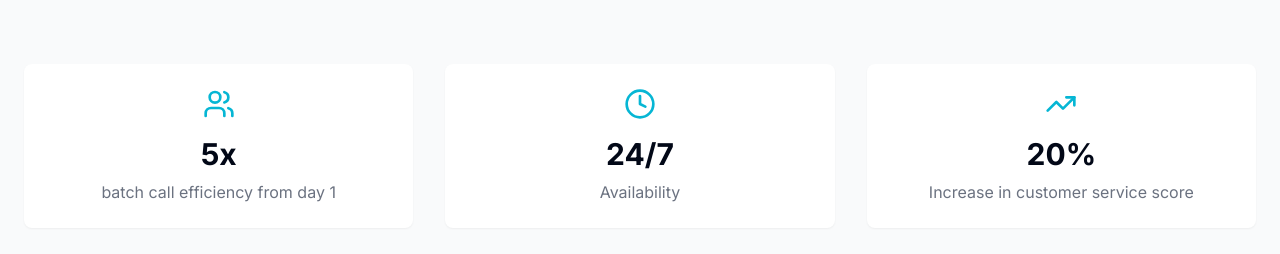
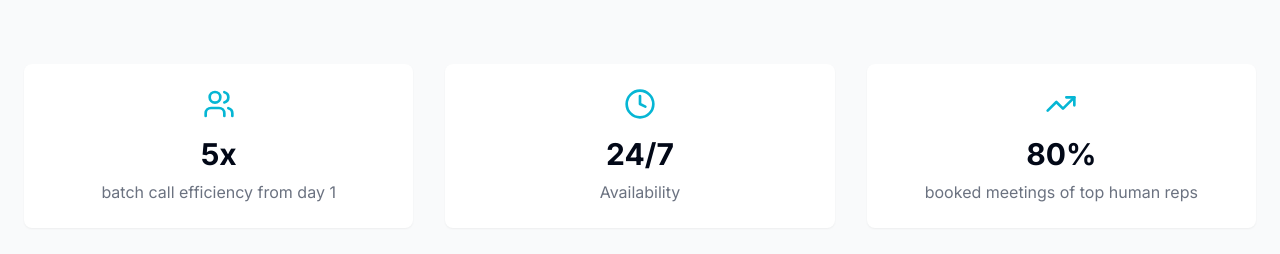
Before and after one commit to Terriously/qonvo, a React (Vite) app: page / in a window 1280 px wide. Shown: the part 1360-1614 px from the top of the page. Built offline with nearby package versions, Linux system fonts and the light colour scheme.

Commit message:
Update Metrics Section
Update the metrics section to reflect that 80% of top human reps' meetings are booked.

```diff
--- a/src/components/Metrics.tsx
+++ b/src/components/Metrics.tsx
@@ -14,8 +14,8 @@ const metrics = [
   },
   {
     icon: TrendingUp,
-    value: "20%",
-    label: "Increase in customer service score"
+    value: "80%",
+    label: "booked meetings of top human reps"
   }
 ];
 
```
